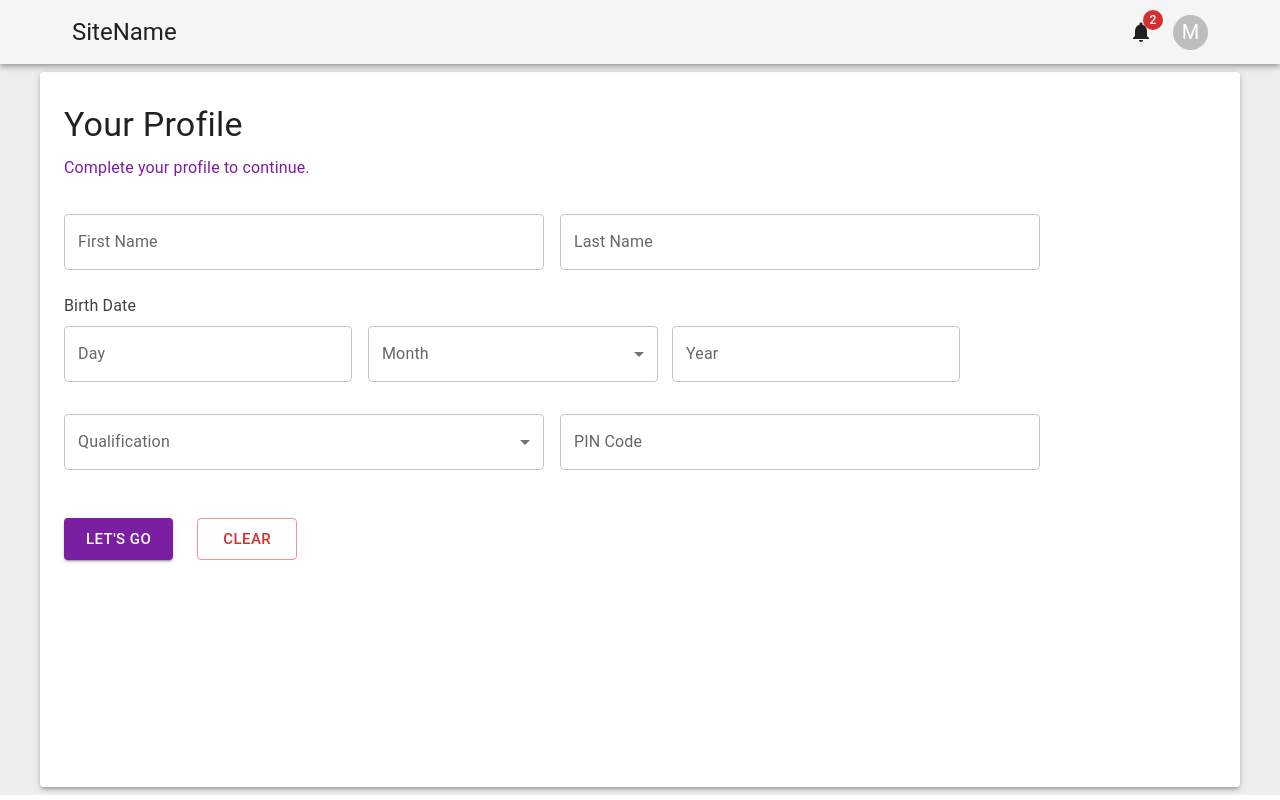
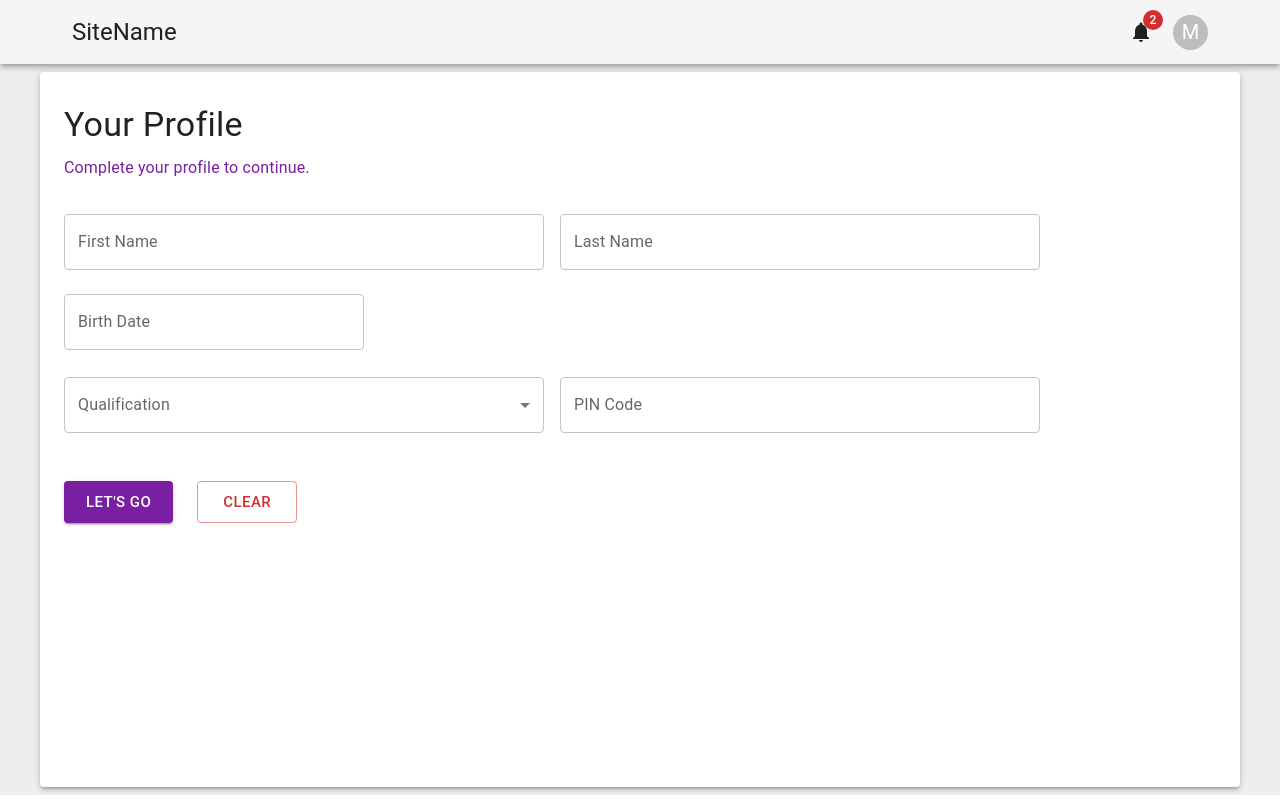
Before and after one commit to ancoreraj/SIH, a React (Create React App) app in the folder client/: page /profile in a window 1280 px wide. Built offline with nearby package versions, Linux system fonts and the light colour scheme.

Commit message:
changed date picker

```diff
--- a/client/package.json
+++ b/client/package.json
@@ -7,9 +7,11 @@
     "@emotion/styled": "^11.8.1",
     "@mui/icons-material": "^5.8.4",
     "@mui/material": "^5.6.2",
+    "@mui/x-date-pickers": "^5.0.0-alpha.6",
     "@testing-library/jest-dom": "^5.16.4",
     "@testing-library/react": "^12.1.4",
     "@testing-library/user-event": "^13.5.0",
+    "date-fns": "^2.28.0",
     "framer-motion": "^6.2.9",
     "react": "^18.0.0",
     "react-dom": "^18.0.0",
--- a/client/src/components/BuildProfile.js
+++ b/client/src/components/BuildProfile.js
@@ -1,15 +1,9 @@
-import { Box, Button, Container, FormControl, Grid, InputLabel, MenuItem, Paper, Select, styled, TextField, Typography } from '@mui/material'
+import { Box, Button, Container, FormHelperText, Grid, MenuItem, Paper, styled, TextField, Typography } from '@mui/material'
+import { format } from 'date-fns'
+import { AdapterDateFns } from '@mui/x-date-pickers/AdapterDateFns';
+import { DatePicker, LocalizationProvider } from '@mui/x-date-pickers';
 import { useState } from 'react';
 
-const ITEM_HEIGHT = 48;
-const ITEM_PADDING_TOP = 4;
-const MenuProps = {
-    PaperProps: {
-        style: {
-            maxHeight: ITEM_HEIGHT * 4 + ITEM_PADDING_TOP,
-        },
-    }
-};
 const BackgroundBox = styled(Box)(({ theme }) => ({
     display: "flex",
     background: '#eee',
@@ -17,15 +11,15 @@ const BackgroundBox = styled(Box)(({ theme }) => ({
     minHeight: "calc(100vh - 69px)",
     p: 5
 }))
-const StyledSelect = styled(Select)(({ theme }) => ({
-    minWidth: 290,
-    [theme.breakpoints.down('lg')]: {
-        minWidth: 220
-    },
-    [theme.breakpoints.down('md')]: {
-        minWidth: 150
-    },
-}))
+// const StyledSelect = styled(Select)(({ theme }) => ({
+//     minWidth: 290,
+//     [theme.breakpoints.down('lg')]: {
+//         minWidth: 220
+//     },
+//     [theme.breakpoints.down('md')]: {
+//         minWidth: 150
+//     },
+// }))
 
 const StyledTextField = styled(TextField)(({ theme }) => ({
     '& label.Mui-focused': {
@@ -44,48 +38,76 @@ const StyledTextField = styled(TextField)(({ theme }) => ({
     },
 }))
 
-// const validate = (values) => {
-//     const errors = {};
-//     const regexName = "/^[a-z,.'-]+$/i";
-//     const regexPinCode = "^[0-9]{5}(?:-[0-9]{4})?$";
-//     const regexDay = "([1-9]|[12]\d|3[01])";
+const validate = (firstName, lastName, qualification, pinCode, date) => {
+    const errors = {};
+    const NameRegex = /^[a-zA-Z]+(([',. -][a-zA-Z ])?[a-zA-Z]*)*$/;
+    const pinCodeRegex = /^[1-9]{1}[0-9]{5}$/
 
-//     if (!values.email) {
-//         errors.email = "Email is required.";
-//     } else if (!regex.test(values.email)) {
-//         errors.email = "Not a valid email address.";
-//     }
-//     if (!values.password) {
-//         errors.password = "Password is required.";
-//     } else if (values.password.length < 6) {
-//         errors.password = "Password must contain 6-15 characters.";
-//     } else if (values.password.length > 15) {
-//         errors.password = "Password must contain 6-15 characters.";
-//     }
-//     return errors;
-// };
+    if (!firstName) {
+        errors.firstName = 'Enter First name';
+    } else if (!NameRegex.test(firstName)) {
+        errors.firstName = `First Name can't contain numbers and special characters`;
+    }
+
+    if (!lastName) {
+        errors.lastName = 'Enter Last name';
+    } else if (!NameRegex.test(lastName)) {
+        errors.lastName = `Last Name can't contain numbers and special characters`;
+    }
+
+    if (date == null) {
+        errors.date = "Select your Birth Date"
+    }
+
+    if (!qualification) {
+        errors.qualification = 'Select your Qualification';
+    }
+
+    if (!pinCode) {
+        errors.pinCode = 'Enter a valid Pin Code';
+    } else if (!pinCodeRegex.test(pinCode)) {
+        errors.pinCode = 'Enter a valid Pin Code';
+    }
+
+    return errors;
+};
 
 const BuildProfile = () => {
 
-    const [date, setDate] = useState({
-        day: "",
-        month: "",
-        year: ""
-    });
+    const [date, setDate] = useState(null);
     const [qualification, setQualification] = useState("");
     const [firstName, setFirstName] = useState("");
     const [lastName, setLastName] = useState("");
     const [pinCode, setPinCode] = useState("");
     const [formErrors, setFormErrors] = useState({});
 
-
-    const handleDate = (e) => {
-        setDate({
-            ...date,
-            [e.target.name]: e.target.value
-        })
+    const handleClear = () => {
+        setDate(null);
+        setQualification("");
+        setFirstName("");
+        setLastName("");
+        setPinCode("");
+        setFormErrors({});
     }
 
+    const handleSubmit = () => {
+        const errors = validate(firstName, lastName, qualification, pinCode, date);
+        setFormErrors(errors);
+
+        if (Object.keys(errors).length === 0) {
+
+            const apiData = {
+                firstName,
+                lastName,
+                qualification,
+                pinCode,
+                date: format(date, "dd-MM-yyyy")
+            }
+
+            console.log(apiData)
+
+        }
+    }
 
     return (
         <BackgroundBox>
@@ -97,18 +119,35 @@ const BuildProfile = () => {
 
                 <Grid sx={{ mb: 3 }} container gap={2}>
                     <Grid item md={5} xs={12}>
-                        <StyledTextField value={firstName} onChange={e => { setFirstName(e.target.value) }} fullWidth label='First Name' />
+                        <StyledTextField value={firstName} error={Boolean(formErrors.firstName)} helperText={formErrors.firstName} onChange={e => { setFirstName(e.target.value) }} fullWidth label='First Name' />
                     </Grid>
                     <Grid item md={5} xs={12}>
-                        <StyledTextField value={lastName} onChange={e => { setLastName(e.target.value) }} fullWidth label='Last Name' />
+                        <StyledTextField value={lastName} error={Boolean(formErrors.lastName)} helperText={formErrors.lastName} onChange={e => { setLastName(e.target.value) }} fullWidth label='Last Name' />
                     </Grid>
                 </Grid>
 
-                <Typography variant='body1' color={'#424242'} sx={{ mb: 1 }}>Birth Date</Typography>
+                <Grid sx={{ mb: 3 }} container>
+                    <LocalizationProvider dateAdapter={AdapterDateFns}>
+                        <DatePicker
+                            label="Birth Date"
+                            inputFormat="dd-MM-yyyy"
+                            value={date}
+                            onChange={newDate => { setDate(newDate) }}
+                            openTo="year"
+                            views={['year', 'month', 'day']}
+                            renderInput={(params) => <TextField sx={{ minWidth: "300px" }} {...params} />}
+                        />
+                        <Grid container>
+                            <FormHelperText sx={{ color: '#d32f2f' }}>{formErrors.date}</FormHelperText>
+                        </Grid>
+                    </LocalizationProvider>
+                </Grid>
 
-                <Grid container gap={2} sx={{ mb: 4 }}>
+                {/* <Typography variant='body1' color={'#424242'} sx={{ mb: 1, color: '#7b1fa2' }}>Birth Date</Typography> */}
+
+                {/* <Grid container gap={2} sx={{ mb: 4 }}>
                     <Grid item xs={3}>
-                        <StyledTextField fullWidth name='day' onChange={handleDate} value={date.day} label="Day" />
+                        <StyledTextField fullWidth name='day' error={Boolean(formErrors.day)} helperText={formErrors.day} onChange={handleDate} value={date.day} label="Day" />
                     </Grid>
                     <Grid item xs={3}>
                         <FormControl>
@@ -121,26 +160,30 @@ const BuildProfile = () => {
                                 label="Month"
                                 MenuProps={MenuProps}
                                 onChange={handleDate}
+                                error={Boolean(formErrors.month)}
                             >
-                                <MenuItem value={1}>January</MenuItem>
-                                <MenuItem value={2}>February</MenuItem>
-                                <MenuItem value={3}>March</MenuItem>
-                                <MenuItem value={4}>April</MenuItem>
-                                <MenuItem value={5}>May</MenuItem>
-                                <MenuItem value={6}>June</MenuItem>
-                                <MenuItem value={7}>July</MenuItem>
-                                <MenuItem value={8}>August</MenuItem>
-                                <MenuItem value={9}>September</MenuItem>
-                                <MenuItem value={10}>October</MenuItem>
-                                <MenuItem value={11}>November</MenuItem>
-                                <MenuItem value={12}>December</MenuItem>
+                                <MenuItem value={'01'}>January</MenuItem>
+                                <MenuItem value={'02'}>February</MenuItem>
+                                <MenuItem value={'03'}>March</MenuItem>
+                                <MenuItem value={'04'}>April</MenuItem>
+                                <MenuItem value={'05'}>May</MenuItem>
+                                <MenuItem value={'06'}>June</MenuItem>
+                                <MenuItem value={'07'}>July</MenuItem>
+                                <MenuItem value={'08'}>August</MenuItem>
+                                <MenuItem value={'09'}>September</MenuItem>
+                                <MenuItem value={'10'}>October</MenuItem>
+                                <MenuItem value={'11'}>November</MenuItem>
+                                <MenuItem value={'12'}>December</MenuItem>
                             </StyledSelect>
+                            <FormHelperText sx={{ color: '#d32f2f' }}>{formErrors.month}</FormHelperText>
                         </FormControl>
                     </Grid>
                     <Grid item xs={6} sm={3}>
-                        <StyledTextField fullWidth name='year' onChange={handleDate} value={date.year} label="Year" />
+                        <StyledTextField fullWidth name='year' error={Boolean(formErrors.year)} helperText={formErrors.year} onChange={handleDate} value={date.year} label="Year" />
                     </Grid>
-                </Grid>
+                </Grid> */}
+
+
 
                 <Grid sx={{ mb: 3 }} container gap={2}>
 
@@ -151,6 +194,8 @@ const BuildProfile = () => {
                             value={qualification}
                             label="Qualification"
                             onChange={e => { setQualification(e.target.value) }}
+                            helperText={formErrors.qualification}
+                            error={Boolean(formErrors.qualification)}
                         >
                             <MenuItem value="10th Pass">10th Pass</MenuItem>
                             <MenuItem value="12th Pass">12th Pass</MenuItem>
@@ -159,11 +204,11 @@ const BuildProfile = () => {
                         </StyledTextField>
                     </Grid>
                     <Grid item xs={12} md={5}>
-                        <StyledTextField value={pinCode} onChange={e => { setPinCode(e.target.value) }} fullWidth sx={{ mb: 3 }} label='PIN Code' />
+                        <StyledTextField value={pinCode} error={Boolean(formErrors.pinCode)} helperText={formErrors.pinCode} onChange={e => { setPinCode(e.target.value) }} fullWidth sx={{ mb: 3 }} label='PIN Code' />
                     </Grid>
                 </Grid>
-                <Button sx={{ minWidth: 100, mr: 3, background: "#7b1fa2", "&:hover": { background: "#ab47bc" } }} size='large' variant='contained'>Let's Go</Button>
-                <Button sx={{ minWidth: 100 }} size='large' variant='outlined' color='error'>Clear</Button>
+                <Button onClick={handleSubmit} sx={{ minWidth: 100, mr: 3, background: "#7b1fa2", "&:hover": { background: "#ab47bc" } }} size='large' variant='contained'>Let's Go</Button>
+                <Button onClick={handleClear} sx={{ minWidth: 100 }} size='large' variant='outlined' color='error'>Clear</Button>
 
             </ Container>
         </ BackgroundBox >
```
Also changed, not shown: 1 other file (tests, documents, lock files or other folders).
